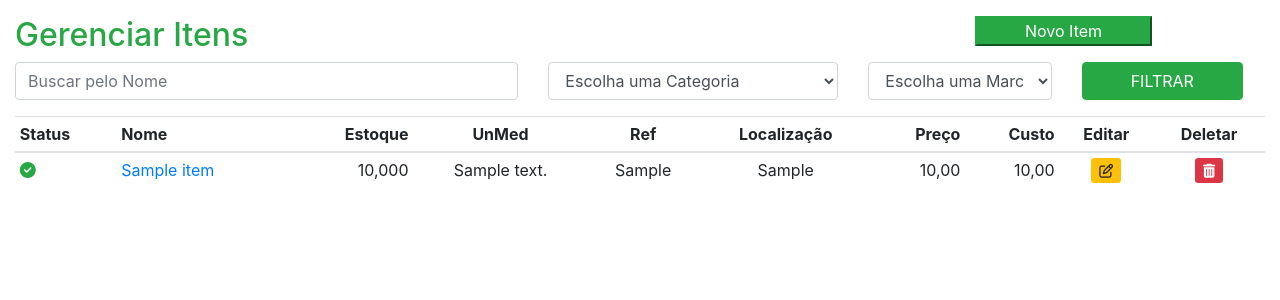
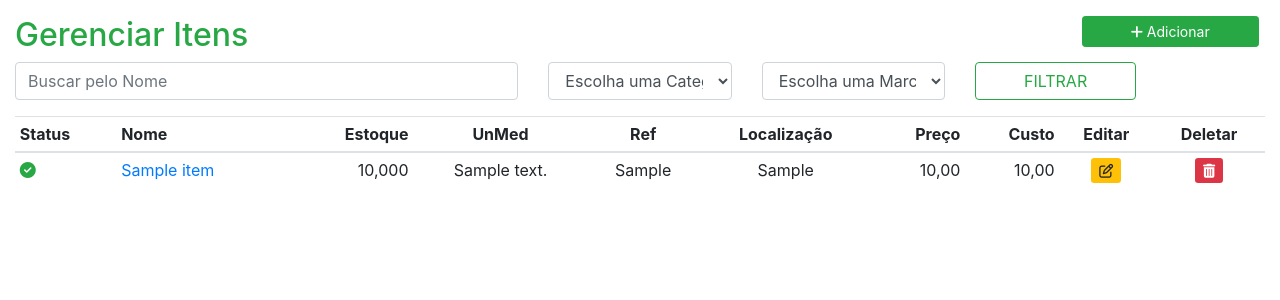
Before and after one commit to angelitasantos/sig-sanlis-django, a Django app: template plataform/templates/items/item_list.html in a window 1280 px wide. Shown: the part 64-364 px from the top of the page. Run offline with Django 4.2, Linux system fonts and the light colour scheme; tables that the repository leaves empty hold one stand-in row (values such as "Sample post"); the template is opened without the code that fills it: values that come from a table or form of the project are taken from there, most other values are stand-ins (such as "Sample title", 1, 10 or a date in 2020); some libraries are stand-ins or nearby versions.

Commit message:
modified button style partner and items list

```diff
--- a/plataform/templates/items/item_list.html
+++ b/plataform/templates/items/item_list.html
@@ -12,13 +12,16 @@
 
     <section class="row">
 
-        <div class="col-md-9">
+        <div class="col-md-10">
             <h2 class="text-success">Gerenciar Itens</h2>
         </div>
 
-        <div class="col-md-3">
+        <div class="col-md-2">
             <a href="{% url 'plataform:item_create' %}">
-                <button class="btn-success px-5 mb-2">Novo Item</button></a>
+                <button type="button" class="btn btn-success btn-sm px-5">
+                    <span class="fa fa-plus"></span> Adicionar
+                </button>
+            </a>
         </div>
 
     </section>
@@ -33,7 +36,7 @@
                     <input type="text" placeholder="Buscar pelo Nome" class="form-control" name="title">
                 </section>
 
-                <section class="col-md-3">
+                <section class="col-md-2">
                     <select class="form-control" name="categories">
                         <option value="">Escolha uma Categoria</option>
                         {% for category in categories %}
@@ -52,7 +55,7 @@
                 </section>
 
                 <section class="col-md-1">
-                    <input type="submit" value="FILTRAR" class="btn btn-success px-5">
+                    <input type="submit" value="FILTRAR" class="btn btn-outline-success px-5">
                 </section>
 
             </div>
```
Also changed, not shown: plataform/templates/partners/partner_list.html (+8 -5 lines).
